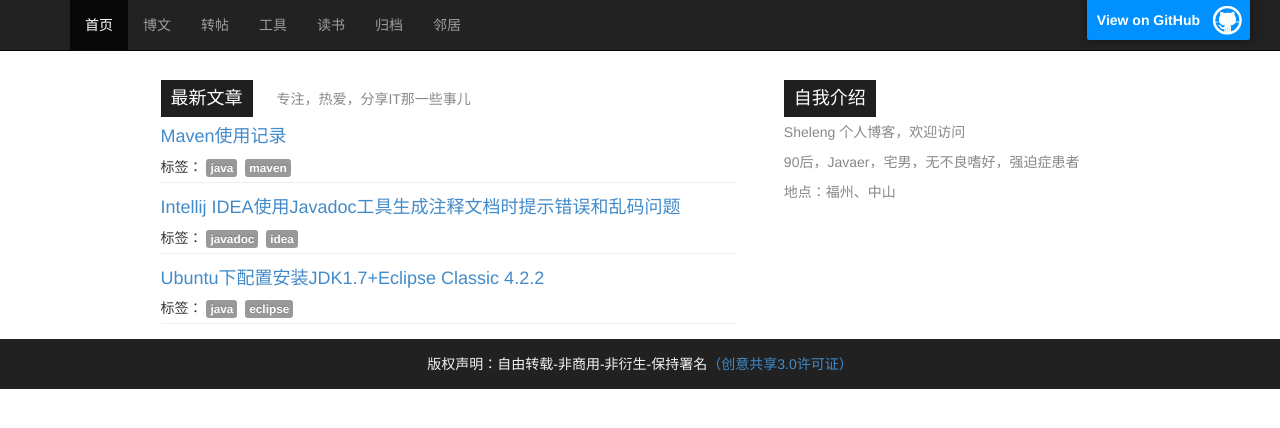
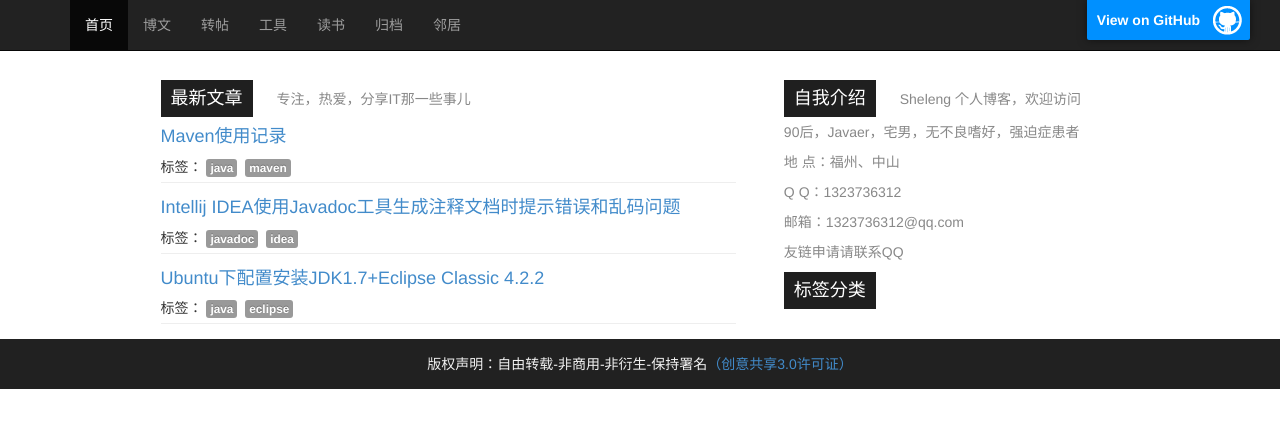
Before and after one commit to sheleng/sheleng.github.io, a Jekyll site: the page built from index.html, in a window 1280 px wide. Shown: the top 428 px of the page. Built offline with Jekyll 4.4.1, drawn with Linux system fonts in a browser that asks for light colours.

Commit message:
修改首页布局

```diff
--- a/index.html
+++ b/index.html
@@ -35,18 +35,24 @@
   <div class="span10 index-right">
     <div class="content-title">
       <span class="title">自我介绍</span>
+      <span class="gray-3">Sheleng 个人博客，欢迎访问</span>
     </div>
     <div>
       <ul>
-		<li><p class="gray-3">Sheleng 个人博客，欢迎访问</p></li>
 		<li>
-		  <div>
-		    <p class="gray-3">90后，Javaer，宅男，无不良嗜好，强迫症患者</p>
-		    <p class="gray-3">地点：福州、中山</p>
+		  <div class="gray-3">
+		    <p>90后，Javaer，宅男，无不良嗜好，强迫症患者</p>
+		    <p>地 点：福州、中山</p>
+		    <p>Q  Q：1323736312</p>
+		    <p>邮箱：1323736312@qq.com</p>
+		    <p>友链申请请联系QQ</p>
 		  </div>
 		</li>
 	  </ul>
     </div>
+    <div class="content-title">
+      <span class="title">标签分类</span>
+    </div>
   </div>
 </div>
 </div>
```
